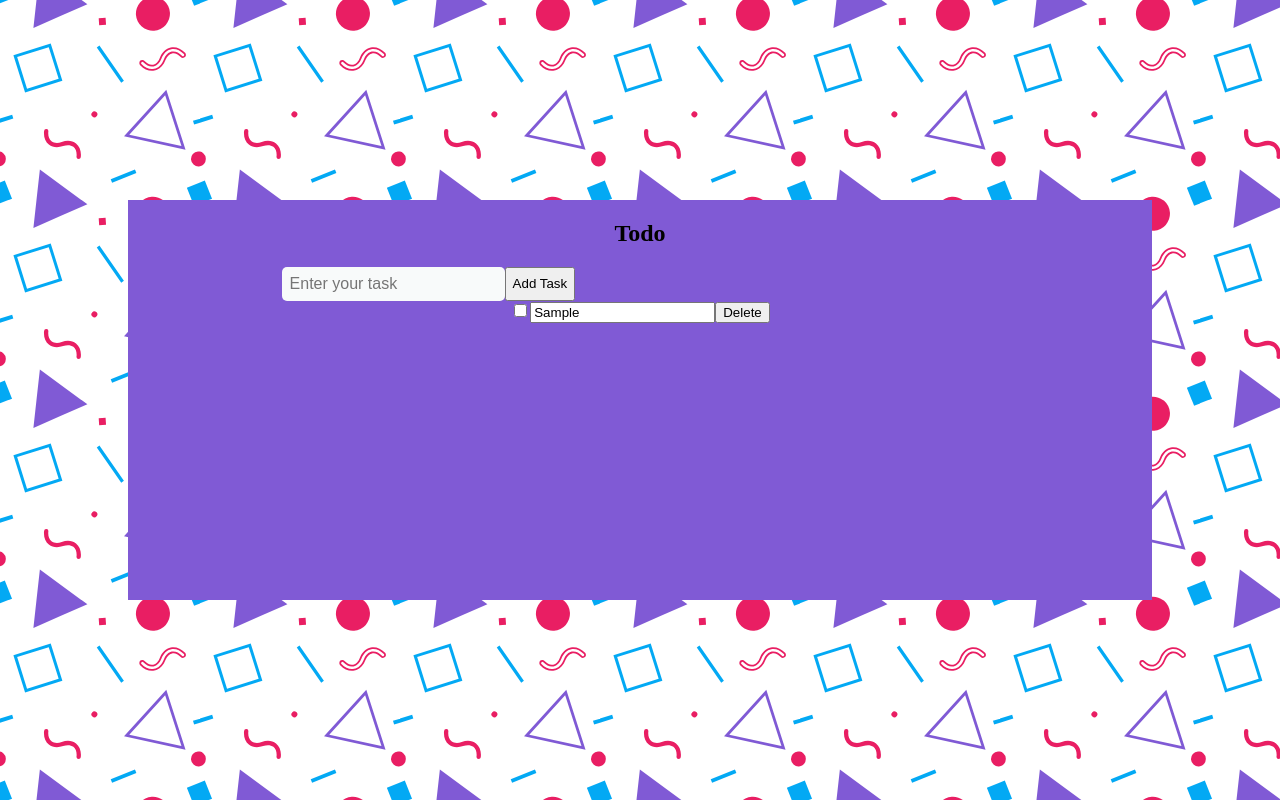
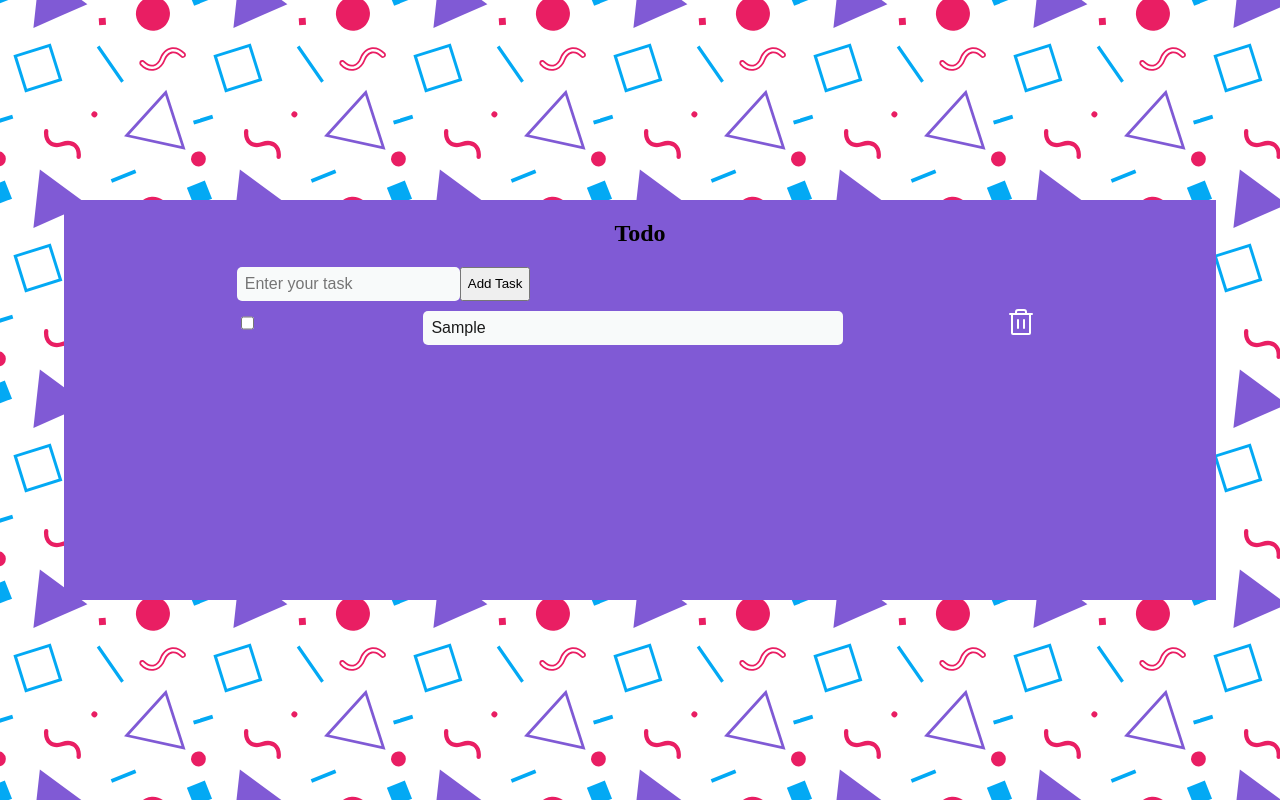
Before and after one commit to CarolANikolic/todo-list, a React (Create React App) app: page / in a window 1280 px wide. Both pictures are taken after typing "Sample" into the empty fields and a click on the button "Add Task". Built offline with nearby package versions, Linux system fonts and the light colour scheme.

Commit message:
style: determine the position and color of the todo list and its children, and include the background image on the delete item button.

```diff
--- /dev/null
+++ b/src/components/CheckboxItem/CheckBoxItem.module.css
@@ -0,0 +1,29 @@
+.checkboxItem {
+    width: 100%;
+    display: flex;
+    justify-content: space-between;
+}
+
+.textInput {
+    background-color: #f8fafa;
+    color: #1b1b1b;
+
+    font-size: 1rem;
+
+    border: none;
+    border-radius: 5px;
+    margin-top: 10px;
+    padding: .5rem;
+    width: 50%;
+}
+
+.checkboxItem button {
+    background-color: #805AD5;
+    background-image: url('../../../public/images/trash.svg');
+    background-repeat: no-repeat;
+    background-position: center;
+    border: none;
+
+    margin-right: 10px;
+    width: 1.5rem;
+}
--- a/src/components/CheckboxItem/CheckboxItem.jsx
+++ b/src/components/CheckboxItem/CheckboxItem.jsx
@@ -1,4 +1,5 @@
 import React, { useState } from 'react';
+import styles from '../CheckboxItem/CheckBoxItem.module.css';
 
 export const CheckboxItem = (props) => {
   const [content, setContent] = useState(props.text);
@@ -9,9 +10,10 @@ export const CheckboxItem = (props) => {
   };
 
   return (
-    <div className='todoContainer'>
+    <div className={styles.checkboxItem}>
       <input type='checkbox'/>
       <input
+        className={styles.textInput}
         type="text"
         value={content}
         onChange={handleChange}
@@ -19,7 +21,7 @@ export const CheckboxItem = (props) => {
       <button
         onClick={props.delete}
       >
-        Delete
+        {/* Delete */}
       </button>
     </div>
   );
--- a/src/components/CheckboxList/CheckboxList.jsx
+++ b/src/components/CheckboxList/CheckboxList.jsx
@@ -1,10 +1,11 @@
 import React from 'react';
 import { CheckboxItem } from '../CheckboxItem/CheckboxItem';
 import updateTodo from '../../functions/updateTodo';
+import styles from '../CheckboxList/CheckboxList.module.css'
 
 export const CheckboxList = (props) => {
     return (
-        <div>
+        <div className={styles.list}>
             {props.list.map(item => (
             <CheckboxItem
                 key={item.id}
--- /dev/null
+++ b/src/components/CheckboxList/CheckboxList.module.css
@@ -0,0 +1,9 @@
+.list {
+    display: flex;
+    flex-direction: column;
+    justify-content: space-between;
+
+    height: 200px;
+    width: 70%;
+    overflow: auto;
+}
--- a/src/components/TodoWrapper/TodoWrapper.module.css
+++ b/src/components/TodoWrapper/TodoWrapper.module.css
@@ -1,12 +1,14 @@
 .todoWrapper {
     background-color: #805AD5;
-    margin: 0 auto;
+
     display: flex;
     flex-direction: column;
     align-items: center;
     justify-self: center;
+
+    margin: 0 auto;
     height: 400px;
-    width: 80%;
+    width: 90%;
 }
 
 .todoForm {
```
Also changed, not shown: public/images/trash.svg (added).
